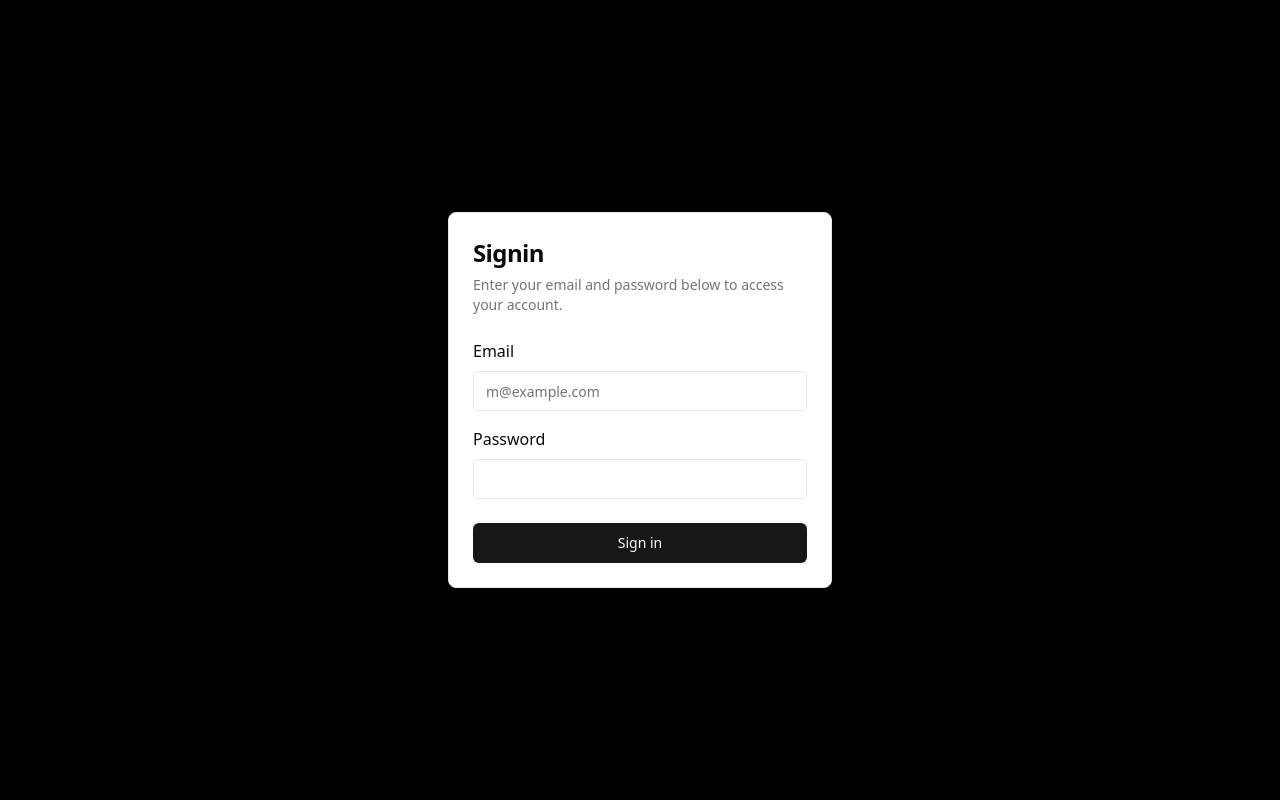
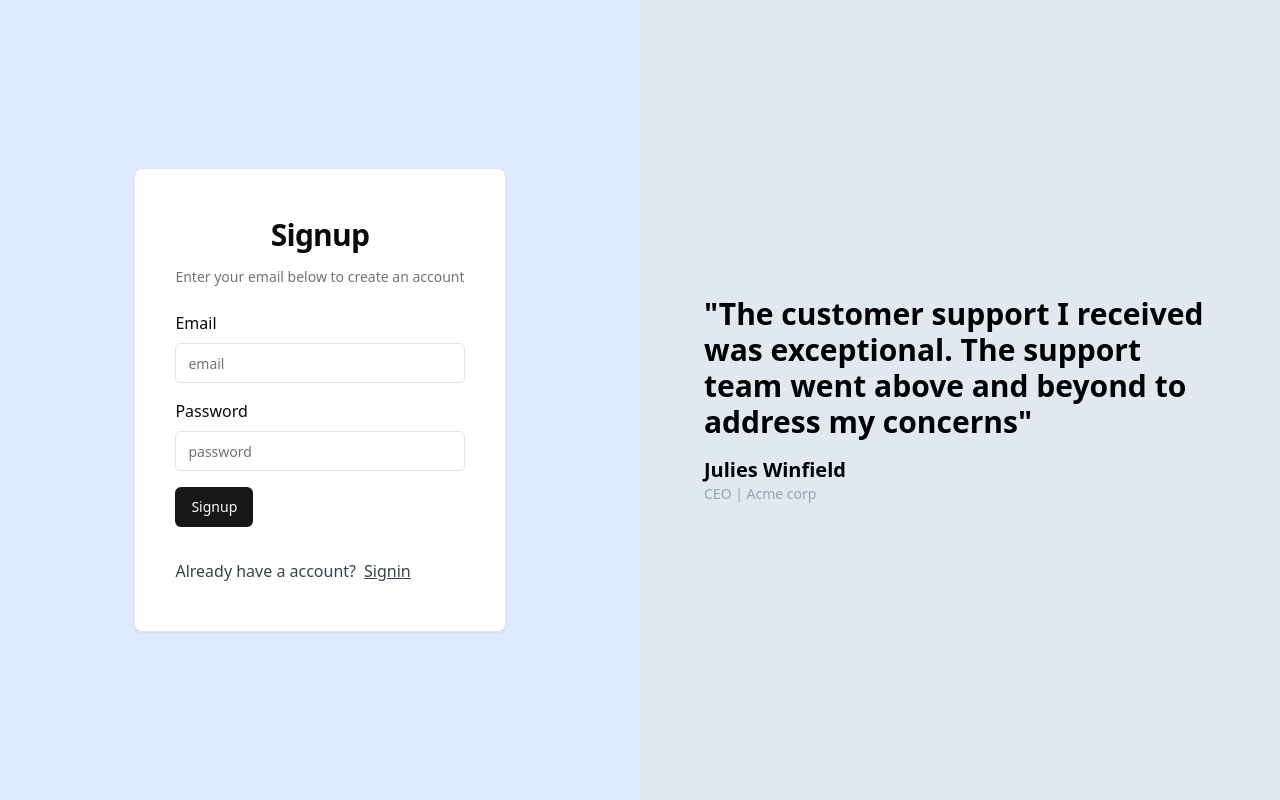
Before and after one commit to Deepjyoti-Sarmah/cohot-2, a React (Vite) app in the folder week-12/medium/frontend/: page /signin in a window 1280 px wide. Built offline with nearby package versions, Linux system fonts and the light colour scheme.

Commit message:
Signin , Signup and auth components created

```diff
--- a/week-12/medium/frontend/src/components/Auth.tsx
+++ b/week-12/medium/frontend/src/components/Auth.tsx
@@ -1,14 +1,38 @@
+import { Label } from "@radix-ui/react-label"
+import { Card, CardContent, CardDescription, CardFooter, CardHeader, CardTitle } from "./ui/card"
+import { Input } from "./ui/input"
+import { Button } from "./ui/button"
+import { Link } from "react-router-dom"
 
 const Auth = () => {
   return (
-    <div className="flex justify-center">
-      <div className="text-3xl font-extrabold">
-        Create an account
-      </div>
-      <div className="text-slate-500">
-        <h2>Sign up</h2>
+    <div className="flex flex-col justify-center h-screen">
+      <Card className="flex flex-col justify-center m-auto p-4">
+        <CardHeader>
+          <CardTitle className="text-3xl text-center p-2 font-extrabold">Signup</CardTitle>
+          <CardDescription>Enter your email below to create an account</CardDescription>
+        </CardHeader>
+        <CardContent className="space-y-4">
+          <div className="space-y-2">
+            <Label>Email</Label>
+            <Input placeholder="email"/>
+          </div>
+          <div className="space-y-2">
+            <Label>Password</Label>
+            <Input placeholder="password"/>
+          </div>
+          <div className="space-y-2">
+            <Button>Signup</Button>
+          </div>
+        </CardContent>
+        <CardFooter className="space-y-2 text-gray-700">
+          Already have a account? {"  "}
+          <Link className="underline p-2" to="/Signin">Signin</Link>
+        </CardFooter>
 
-      </div>
+
+      </Card>
+
     </div>
   )
 }
--- /dev/null
+++ b/week-12/medium/frontend/src/components/Quote.tsx
@@ -0,0 +1,22 @@
+
+const Quotes = () => {
+  return (
+    <div className="bg-slate-200 h-screen flex justify-center flex-col">
+        <div className="flex justify-center">
+            <div className="max-w-lg">
+                <div className="text-3xl font-bold">
+                    "The customer support I received was exceptional. The support team went above and beyond to address my concerns"
+                </div>
+                <div className="max-w-md text-xl font-semibold text-left mt-4">
+                    Julies Winfield
+                </div>
+                <div className="max-w-md text-sm font-light text-slate-400">
+                    CEO | Acme corp
+                </div>
+            </div>
+        </div>
+    </div>
+  )
+}
+
+export default Quotes
--- a/week-12/medium/frontend/src/pages/Signin.tsx
+++ b/week-12/medium/frontend/src/pages/Signin.tsx
@@ -1,30 +1,16 @@
-import { Button } from "@/components/ui/button"
-import { Card, CardContent, CardDescription, CardFooter, CardHeader, CardTitle } from "@/components/ui/card"
-import { Input } from "@/components/ui/input"
-import { Label } from "@radix-ui/react-label"
+import Auth from "@/components/Auth"
+import Quotes from "@/components/Quote"
 
 const Signin = () => {
   return (
-    <div className="bg-black w-full h-screen m-auto p-4 flex flex-col align-middle justify-center">
-      <Card className="max-w-sm mx-auto">
-        <CardHeader>
-          <CardTitle className="text-2xl">Signin</CardTitle>
-          <CardDescription>Enter your email and password below to access your account.</CardDescription>
-        </CardHeader>
-        <CardContent className="space-y-4">
-          <div className="space-y-2">
-            <Label htmlFor="email">Email</Label>
-            <Input id="email" placeholder="m@example.com" required type="email" />
-          </div>
-          <div className="space-y-2">
-            <Label htmlFor="password">Password</Label>
-            <Input id="password" required type="password" />
-          </div>
-        </CardContent>
-        <CardFooter>
-          <Button className="w-full">Sign in</Button>
-        </CardFooter>
-      </Card>
+
+    <div className="grid grid-cols-1 lg:grid-cols-2 bg-blue-100">
+      <div>
+        <Auth />
+      </div>
+      <div className="hidden lg:block bg-gray-200">
+        <Quotes />
+      </div>
     </div>
   )
 }
--- a/week-12/medium/frontend/src/pages/Signup.tsx
+++ b/week-12/medium/frontend/src/pages/Signup.tsx
@@ -1,13 +1,14 @@
 import Auth from "@/components/Auth"
+import Quotes from "@/components/Quote"
 
 const Signup = () => {
   return (
-    <div className="grid grid-cols-1 lg:grid-cols-2">
+    <div className="grid grid-cols-1 lg:grid-cols-2 bg-blue-100">
       <div>
         <Auth />
       </div>
-      <div className="hidden lg:block">
-        Quote
+      <div className="hidden lg:block bg-gray-200">
+        <Quotes />
       </div>
     </div>
   )
```
